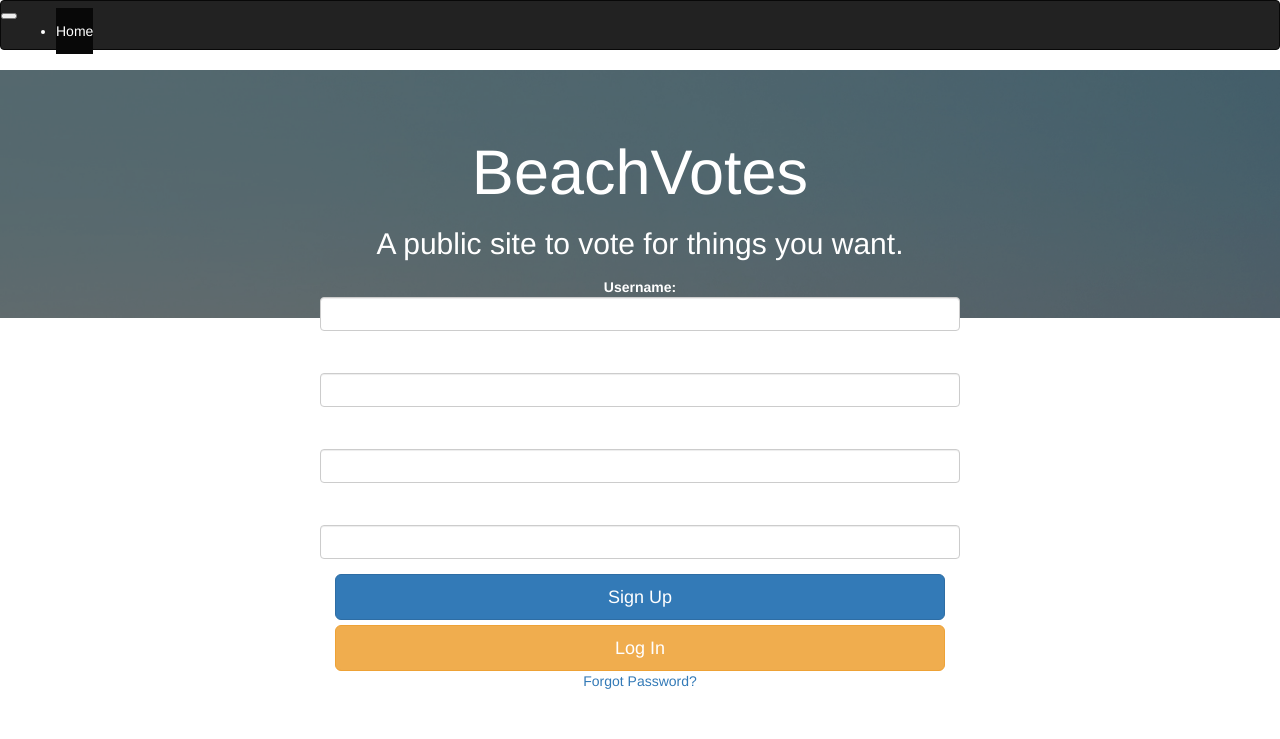
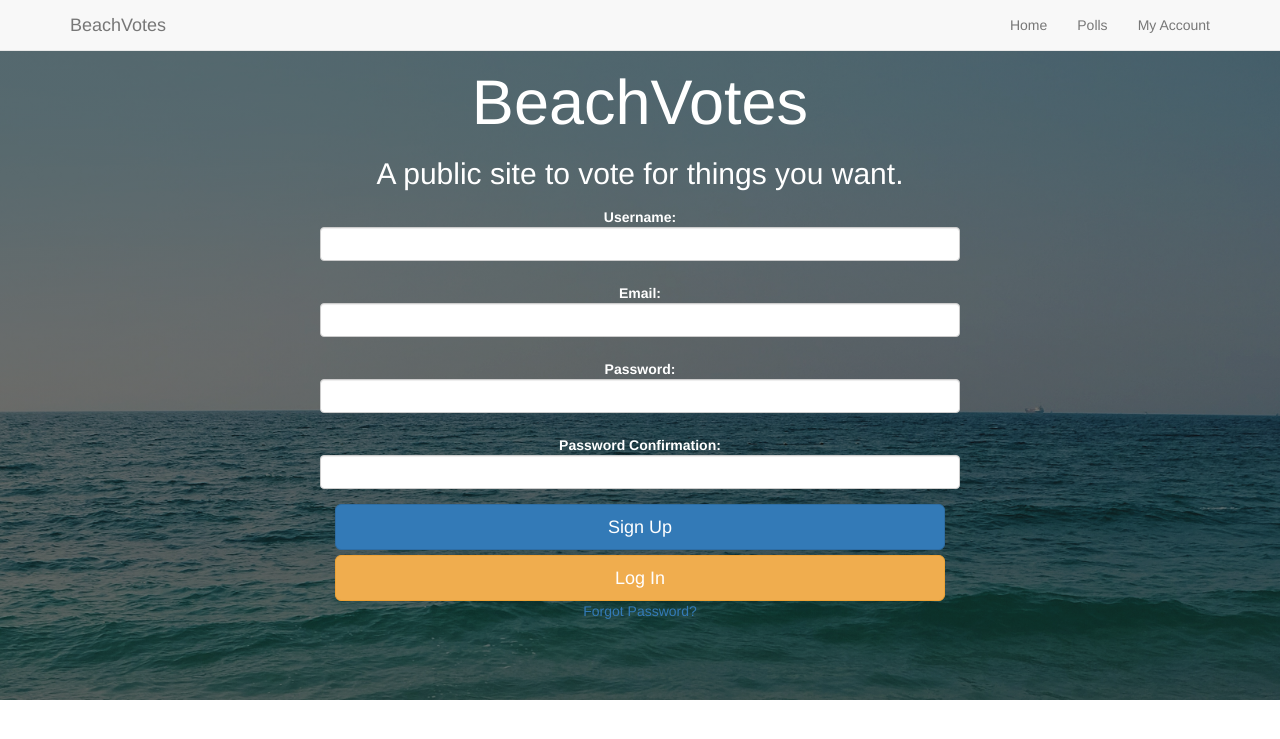
Before and after one commit to stevenGarciaDev/BeachVotes, a Django app: page / in a window 1280 px wide. Shown: the top 739 px of the page. Run offline with Django 3.2, Linux system fonts and the light colour scheme; some libraries are stand-ins or nearby versions.

Commit message:
Fix css jumbotron breakpoint by create media query

```diff
--- a/beach_votes_project/static/stylesheets/base.css
+++ b/beach_votes_project/static/stylesheets/base.css
@@ -19,3 +19,10 @@ body {
               url('../images/mink-mingle-233730.jpg');
   background-size: cover;
 }
+
+@media (min-width: 990px) {
+  .jumbotron {
+    width: 100%;
+    height: 700px;
+  }
+}
--- a/beach_votes_project/templates/poll/index.html
+++ b/beach_votes_project/templates/poll/index.html
@@ -13,36 +13,41 @@
   <title>Polling</title>
 
   <!-- Bootstrap core CSS -->
-  <link href="http://v4-alpha.getbootstrap.com/dist/css/bootstrap.min.css"
-rel="stylesheet">
+  <!-- Bootstrap core JavaScript ================================================== -->
+  <!-- Placed at the end of the document so the pages load faster -->
+  <!-- Latest compiled and minified CSS -->
+  <link rel="stylesheet" href="https://maxcdn.bootstrapcdn.com/bootstrap/3.3.7/css/bootstrap.min.css" />
+
+  <!-- jQuery library -->
+  <script src="https://ajax.googleapis.com/ajax/libs/jquery/3.3.1/jquery.min.js"></script>
+
+  <!-- Latest compiled JavaScript -->
+  <script src="https://maxcdn.bootstrapcdn.com/bootstrap/3.3.7/js/bootstrap.min.js"></script>
+
   <link rel="stylesheet" href="{% static 'stylesheets/base.css' %}">
 </head>
 
-<body class="body">
+<body>
 
-  <nav class="navbar navbar-toggleable-md navbar-inverse fixed-top bg-inverse">
-    <button class="navbar-toggler navbar-toggler-right hidden-lg-up"
-            type="button"
-            data-toggle="collapse"
-            data-target="#navbar"
-            aria-controls="navbar"
-            aria-expanded="false"
-            aria-label="Toggle navigation">
-    </button>
-
-    <div class="collapse navbar-collapse" id="navbar">
-      <ul class="navbar-nav mr-auto">
-        <li class="nav-item active">
-          <a class="nav-link" href="#">
-            Home
-          </a>
-        </li>
-
-      </ul>
+  <nav class="navbar navbar-default navbar-fixed-top">
+    <div class="container">
+      <div class="navbar-header">
+        <button type="button" class="navbar-toggle" data-toggle="collapse" data-target="#nav-collapse">
+          <span class="icon-bar"></span>
+          <span class="icon-bar"></span>
+          <span class="icon-bar"></span>
+        </button>
+        <a class="navbar-brand nav-text" href="#myNav">BeachVotes</a>
+      </div>
+      <div class="collapse navbar-collapse" id="nav-collapse">
+        <ul class="nav navbar-nav navbar-right">
+          <li><a href="#">Home</a></li>
+          <li><a href="#">Polls</a></li>
+          <li><a href="#">My Account</a></li>
+        </ul>
+      </div>
     </div>
-
   </nav>
-
 
   <div class="jumbotron text-center">
 
@@ -80,14 +85,7 @@ rel="stylesheet">
       </div><!-- end of container for form -->
     </form>
 
-  </div>
+  </div><!-- end of div containing 'call to action' -->
 
-  <!-- Bootstrap core JavaScript ================================================== -->
-  <!-- Placed at the end of the document so the pages load faster --> <script
-  src="https://ajax.googleapis.com/ajax/libs/jquery/2.1.4/jquery.min.js"> </script>
-  <script
-  src="http://v4-alpha.getbootstrap.com/dist/js/bootstrap.min.js"> </script>
-  <!-- IE10 viewport hack for Surface/desktop Windows 8 bug --> <script
-  src= "http://v4-alpha.getbootstrap.com/assets/js/ie10-viewport-bug-workaround.js"> </script>
 </body>
 </html>
```
Also changed, not shown: 1 other file.
